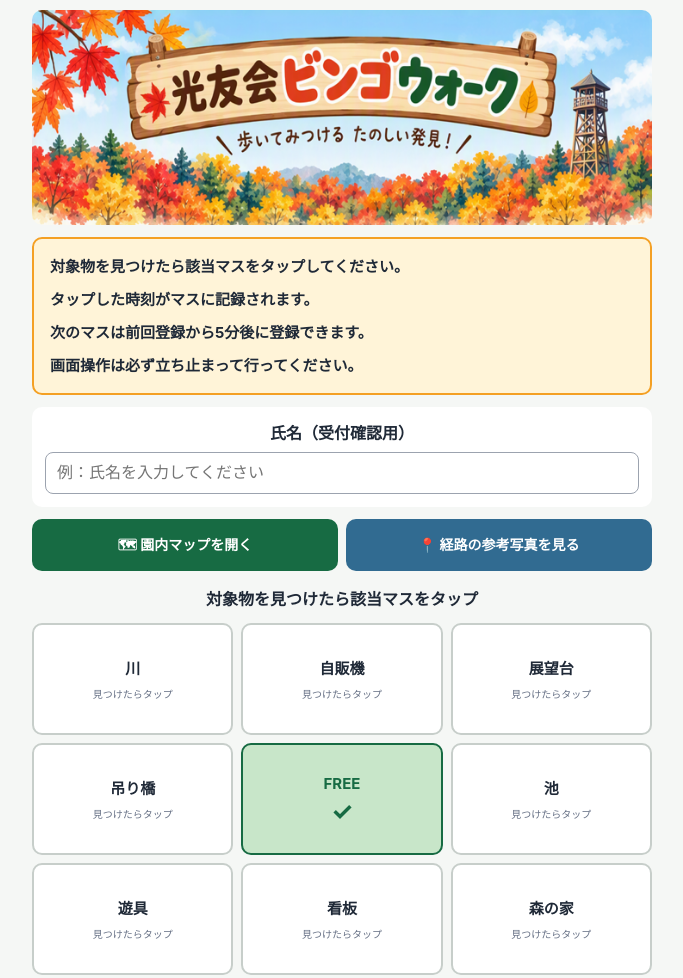
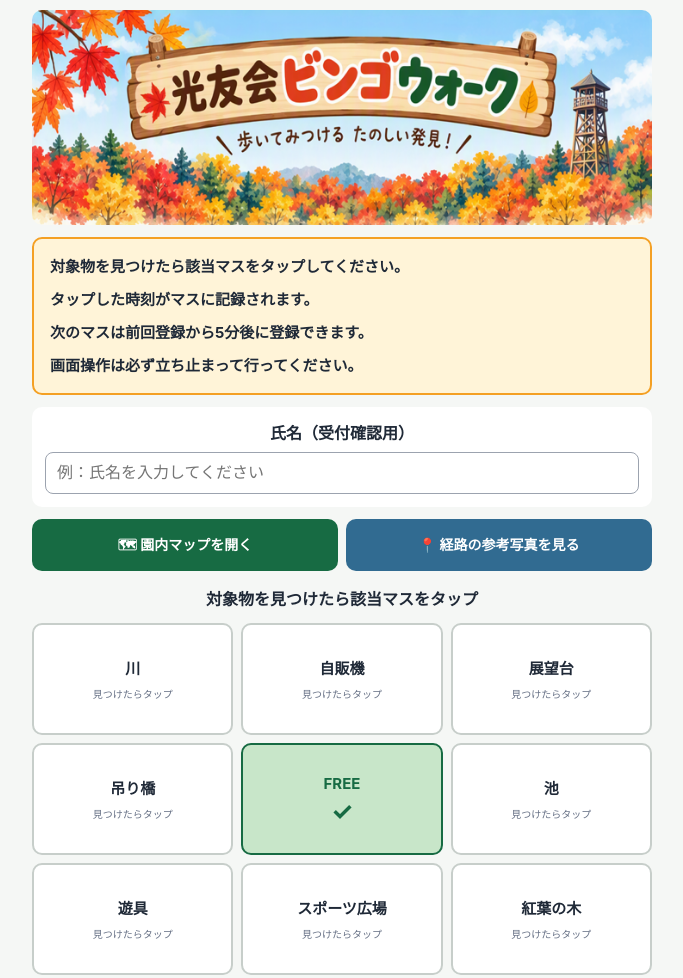
Before and after one commit to dah4302/bingo-walk, a plain HTML site: page index.html in a window 1280 px wide. Shown: the top 978 px of the page, without its empty margins (298-981 px from the left). Drawn offline with Linux system fonts and the light colour scheme.

Commit message:
Replace items in index.html array

```diff
--- a/index.html
+++ b/index.html
@@ -1173,8 +1173,8 @@ const items = [
   "FREE",
   "池",
   "遊具",
-  "看板",
-  "森の家"
+  "スポーツ広場",
+  "紅葉の木"
 ];
 
 
```
